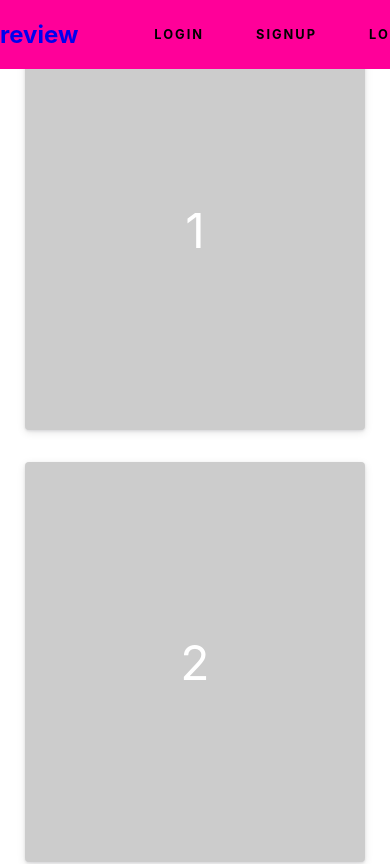
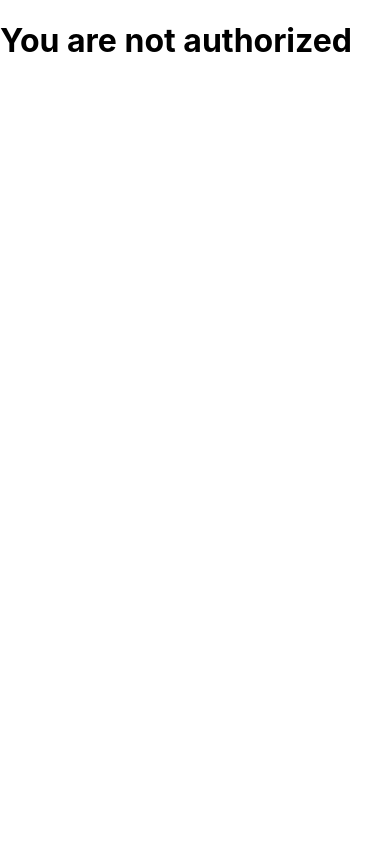
Before and after one commit to upendra-io/ecommerce, a React (Create React App) app in the folder client/: page /products in a window 390 px wide. Shown: the top 864 px of the page. Built offline with nearby package versions, Linux system fonts and the light colour scheme.

Commit message:
auth not done  🙄

```diff
--- a/client/src/App.css
+++ b/client/src/App.css
@@ -47,7 +47,7 @@
 
 .submit:hover {
   transform: translateY(-3px);
-  box-shadow: 0px 2px 2px 0px rgb(75, 72, 72);
+  box-shadow: 2px 2px 8px #888888;
 }
 
 .container {
@@ -94,7 +94,7 @@ nav li a:hover {
   color: blue;
 }
 .grid {
-  margin-top: 30px;
+  margin-top: 100px;
   margin-left: 10vh;
   margin-right: 10vh;
   display: grid;
@@ -110,16 +110,11 @@ nav li a:hover {
   flex-direction: column;
   justify-content: center;
   align-items: center;
-  font-size: 3rem;
-  color: #fff;
-  box-shadow: rgba(3, 8, 20, 0.1) 0px 0.15rem 0.5rem,
-    rgba(2, 8, 20, 0.1) 0px 0.075rem 0.175rem;
   height: 100%;
   width: 100%;
   border-radius: 4px;
   transition: all 500ms;
   overflow: hidden;
-
   cursor: pointer;
   background-size: cover;
   background-position: center;
@@ -137,6 +132,12 @@ nav li a:hover {
     margin-right: 25px;
     gap: 2rem;
   }
+  form {
+    align-items: center;
+  }
+  nav li a {
+    font-size: 0.6em;
+  }
   .App input {
     width: 80%;
   }
--- a/client/src/App.js
+++ b/client/src/App.js
@@ -1,22 +1,31 @@
-import React from "react";
+import React, { useState } from "react";
 import "./App.css";
 import Login from "./components/login";
 import Signup from "./components/signup";
 import Landing from "./components/landing";
 import Home from "./components/home";
+import ProtectedRoute from "./components/protectedRoute";
 import { BrowserRouter as Router, Route, Switch } from "react-router-dom";
+import { Logout } from "./components/logout";
 
-function App() {
+const App = () => {
+  const [auth, setAuth] = useState(false);
+
   return (
     <Router>
       <Switch>
-        <Route path="/login" component={Login} />
-        <Route path="/signup" component={Signup} />
-        <Route path="/products" component={Home} />
-        <Route path="/" component={Landing} />
+        <Route
+          exact
+          path="/login"
+          render={() => <Login auth={auth} setAuth={setAuth} />}
+        />
+        <Route exact path="/logout" component={Logout} />
+        <Route exact path="/signup" component={Signup} />
+        <ProtectedRoute exact path="/products" component={Home} />
+        <Route exact path="/" auth={auth} component={Landing} />
       </Switch>
     </Router>
   );
-}
+};
 
 export default App;
--- a/client/src/components/home.js
+++ b/client/src/components/home.js
@@ -2,19 +2,17 @@ import React from "react";
 import Navbar from "./navbar";
 
 const Home = () => {
+  const names = ["1", "2", "3", "4", "5"];
+
   return (
     <>
       <Navbar />
       <div className="grid">
-        <div className="card">1</div>
-        <div className="card">2</div>
-        <div className="card">3</div>
-        <div className="card">4</div>
-        <div className="card">5</div>
-        <div className="card">6</div>
-        <div className="card">7</div>
-        <div className="card">8</div>
-        <div className="card">9</div>
+        {names.map((name) => (
+          <div className="card" key={name}>
+            {name}
+          </div>
+        ))}
       </div>
     </>
   );
--- a/client/src/components/login.js
+++ b/client/src/components/login.js
@@ -1,8 +1,9 @@
 import React, { useState } from "react";
-import { Link } from "react-router-dom";
 import Navbar from "./navbar";
 
-const Login = () => {
+import Home from "./home";
+
+const Login = ({ setAuth, auth }) => {
   const [email, setEmail] = useState("");
   const [password, setPassword] = useState("");
   const [error, setError] = useState({});
@@ -21,6 +22,8 @@ const Login = () => {
           emailError: data.errors.email,
           passwordError: data.errors.password,
         });
+      } else {
+        setAuth(true);
       }
       console.log(data);
     } catch (err) {
@@ -51,11 +54,10 @@ const Login = () => {
           className="input"
         />
         <div className="password error">{error.passwordError}</div>
-        <Link>
-          <button className="submit" onClick={handleRequest}>
-            Login
-          </button>
-        </Link>
+        <button className="submit" onClick={handleRequest}>
+          Login
+        </button>
+        {auth && <Home />}
       </div>
     </>
   );
--- /dev/null
+++ b/client/src/components/logout.js
@@ -0,0 +1,13 @@
+import React, { useEffect } from "react";
+import { Redirect } from "react-router-dom";
+import axios from "axios";
+
+export const Logout = () => {
+  useEffect(() => {
+    axios
+      .get("http://localhost:3001/logout", { withCredentials: true })
+      .then((res) => console.log(res))
+      .catch((err) => console.log(err));
+  }, []);
+  return <Redirect to="/" />;
+};
--- a/client/src/components/navbar.js
+++ b/client/src/components/navbar.js
@@ -4,9 +4,7 @@ import { Link } from "react-router-dom";
 const Navbar = () => {
   return (
     <nav className="navbar">
-      <h1>
-        <a href="/">review</a>
-      </h1>
+      <h1>review</h1>
       <ul>
         <li>
           <Link to="/login" className="login">
--- /dev/null
+++ b/client/src/components/protectedRoute.js
@@ -0,0 +1,19 @@
+import React from "react";
+import { Route } from "react-router-dom";
+
+const ProtectedRoute = ({ component: Component, auth }) => {
+  return (
+    <Route
+      {...auth}
+      render={(props) => {
+        if (auth) {
+          return <Component {...props} />;
+        } else {
+          return <h1>You are not authorized</h1>;
+        }
+      }}
+    />
+  );
+};
+
+export default ProtectedRoute;
--- a/client/src/components/signup.js
+++ b/client/src/components/signup.js
@@ -1,5 +1,4 @@
 import React, { useState } from "react";
-import { Link } from "react-router-dom";
 import Navbar from "./navbar";
 
 const Signup = () => {
@@ -51,11 +50,9 @@ const Signup = () => {
           className="input"
         />
         <div className="password error">{error.passwordError}</div>
-        <Link>
-          <button className="submit" onClick={handleRequest}>
-            Signup
-          </button>
-        </Link>
+        <button className="submit" onClick={handleRequest}>
+          Signup
+        </button>
       </div>
     </>
   );
```
Also changed, not shown: 2 other files (tests, documents, lock files or other folders).
